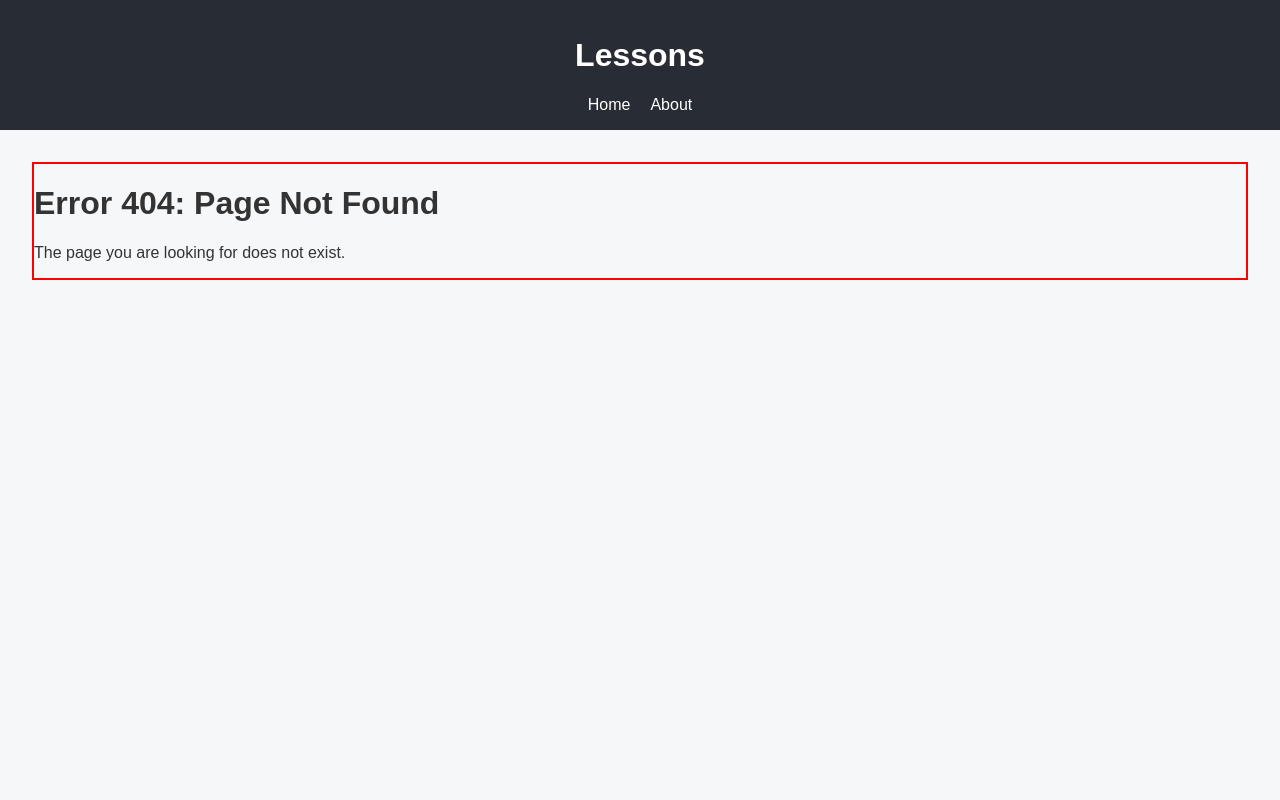
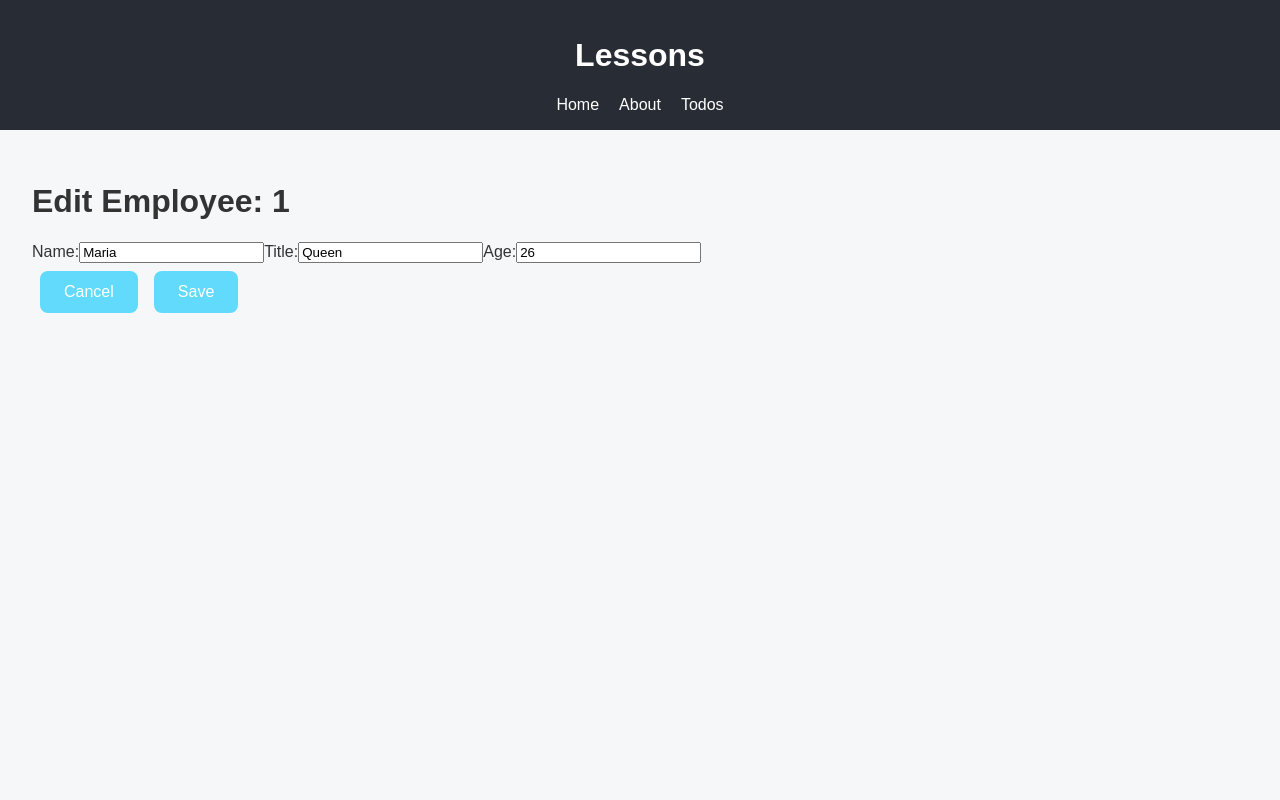
Before and after one commit to Nyukaa/ReactLessons, a React (Vite) app in the folder Lessons/: page /employee/1 in a window 1280 px wide. Before the commit this address had no page. Shown: the top 800 px of the page. Built offline with nearby package versions, Linux system fonts and the light colour scheme; data requests are answered from the project's data file.

Commit message:
Added singlePage logic and Todos component

```diff
--- a/Lessons/src/App.jsx
+++ b/Lessons/src/App.jsx
@@ -6,6 +6,8 @@ import About from "./About";
 import Layout from "./Layout";
 import ErrorPage from "./components/ErrorPage";
 import useCounter from "./hooks/useCounter";
+import Todos from "./components/Todos.jsx";
+import SingleEmployee from "./components/SingleEmployee.jsx";
 function App() {
   const { count, increment, decrement, reset, color } = useCounter();
   const router = createBrowserRouter([
@@ -23,6 +25,8 @@ function App() {
       children: [
         { path: "/", element: <Home /> },
         { path: "/about", element: <About /> },
+        { path: "/todos", element: <Todos /> },
+        { path: "/employee/:id", element: <SingleEmployee /> },
         { path: "*", element: <ErrorPage /> },
       ],
     },
--- a/Lessons/src/Home.jsx
+++ b/Lessons/src/Home.jsx
@@ -1,9 +1,10 @@
 //Martin's version
-import Header from "./components/Header";
-import Footer from "./components/Footer";
+// import Header from "./components/Header";
+// import Footer from "./components/Footer";
 import Person from "./components/Person";
 import Counter from "./components/Counter";
 import CardForm_M from "./components/CardForm_M.jsx";
+
 import "./App.css";
 import useCounter from "./hooks/useCounter";
 import { useEffect, useState } from "react";
@@ -18,10 +19,21 @@ function Home() {
     title: "",
     age: "",
   });
+  const [loading, setLoading] = useState(false);
+  console.log("Component rendered");
   useEffect(() => {
-    axios.get("http://localhost:3001/persons").then((response) => {
-      setPersons(response.data);
-    });
+    setLoading(true);
+    axios
+      .get("http://localhost:3001/persons")
+      .then((response) => {
+        setPersons(response.data);
+      })
+      .catch((error) => {
+        console.error("Error fetching persons:", error);
+      })
+      .finally(() => {
+        setLoading(false);
+      });
   }, []);
   const handleClick = () => {
     const newPerson = {
@@ -60,7 +72,9 @@ function Home() {
 
     setPersons(updatedPersons);
   };
-
+  if (loading) {
+    return <div>Loading...</div>;
+  }
   return (
     <div className="app">
       <div className="counter-container">
--- a/Lessons/src/components/Header.jsx
+++ b/Lessons/src/components/Header.jsx
@@ -7,6 +7,7 @@ function Header() {
       <nav>
         <Link to="/">Home</Link>
         <Link to="/about">About</Link>
+        <Link to="/todos">Todos</Link>
       </nav>
     </header>
   );
--- a/Lessons/src/components/Person.jsx
+++ b/Lessons/src/components/Person.jsx
@@ -1,4 +1,5 @@
 import "../App.css";
+import { useNavigate } from "react-router-dom";
 function Person({
   id,
   name,
@@ -8,6 +9,7 @@ function Person({
   onClickHandler,
   onDeleteHandler,
 }) {
+  const navigate = useNavigate();
   return (
     <div className="person-card">
       <h2>{name}</h2>
@@ -26,6 +28,7 @@ function Person({
           <span>❤️</span> Favourite
         </p>
       )}
+      <button onClick={() => navigate(`/employee/${id}`)}>nav</button>
     </div>
   );
 }
--- /dev/null
+++ b/Lessons/src/components/SingleEmployee.jsx
@@ -0,0 +1,125 @@
+import { useParams } from "react-router-dom";
+import { useState, useEffect } from "react";
+import axios from "axios";
+
+const SingleEmployee = () => {
+  const { id } = useParams();
+  const [person, setPerson] = useState(null);
+  const [loading, setLoading] = useState(true);
+  const [error, setError] = useState(null);
+  const [isEditing, setIsEditing] = useState(true);
+  const [formData, setFormData] = useState({
+    name: person?.name || "",
+    title: person?.title || "",
+    age: person?.age || "",
+  });
+
+  useEffect(() => {
+    if (person) {
+      setFormData({
+        name: person.name,
+        title: person.title,
+        age: person.age,
+      });
+    }
+  }, [person]);
+
+  const handleChange = (e) => {
+    setFormData((prevState) => ({
+      ...prevState,
+      [e.target.name]: e.target.value,
+    }));
+  };
+
+  const toggleEditing = () => {
+    setIsEditing(!isEditing);
+  };
+  useEffect(() => {
+    const fetchPerson = async () => {
+      setLoading(true);
+      setError(null);
+      try {
+        const response = await axios.get(`http://localhost:3001/persons/${id}`);
+        setPerson(response.data);
+      } catch (err) {
+        console.error("Error fetching person:", err);
+        setError("Failed to fetch person");
+      } finally {
+        setLoading(false);
+      }
+    };
+
+    fetchPerson();
+  }, [id]);
+
+  const handleSave = async (e) => {
+    // e.preventDefault();
+    try {
+      const response = await axios.put(
+        `http://localhost:3001/persons/${id}`,
+        formData
+      );
+      setPerson(response.data);
+      setIsEditing(false);
+    } catch (err) {
+      console.error("Error updating person:", err);
+    }
+  };
+  if (loading) return <div>Loading...</div>;
+  if (error) return <div>{error}</div>;
+  if (!person) return <div>No person found</div>;
+  if (isEditing) {
+    return (
+      <div>
+        <h1>Edit Employee: {id}</h1>
+        {/* <form onSubmit={handleSubmit}> */}
+        <form>
+          <label htmlFor="name">Name:</label>
+          <input
+            name="name"
+            type="text"
+            value={formData.name}
+            onChange={handleChange}
+          />
+          <label htmlFor="title">Title:</label>
+          <input
+            name="title"
+            type="text"
+            value={formData.title}
+            onChange={handleChange}
+          />
+          <label htmlFor="age">Age:</label>
+          <input
+            name="age"
+            type="number"
+            value={formData.age}
+            onChange={handleChange}
+          />
+        </form>
+
+        <button onClick={toggleEditing}>Cancel</button>
+        <button onClick={handleSave}>Save</button>
+      </div>
+    );
+  }
+  return (
+    <div>
+      <h1>Single Employee: {id}</h1>
+      <p>
+        <b>Name:</b> {person?.name}
+      </p>
+      <p>
+        <b>Title:</b> {person?.title}
+      </p>
+      <p>
+        <b>Age:</b> {person?.age}
+      </p>
+      <p>
+        <b>Is favorite:</b> {person?.isFavorite ? "Yes" : "No"}
+      </p>
+      <button onClick={toggleEditing}>Edit</button>
+    </div>
+  );
+};
+
+export default SingleEmployee;
--- /dev/null
+++ b/Lessons/src/components/Todos.jsx
@@ -0,0 +1,49 @@
+import axios from "axios";
+import { useEffect, useState } from "react";
+function Todos() {
+  const [todos, setTodos] = useState([]);
+  const [users, setUsers] = useState([]);
+  const [loading, setLoading] = useState(true);
+  const [Error, setError] = useState(null);
+  useEffect(() => {
+    const fetchData = async () => {
+      setError(null);
+      //or we can use 2 useeffect one for todos one for users
+      //or we can use axios.all
+      try {
+        const [todosRes, usersRes] = await Promise.all([
+          axios.get("https://jsonplaceholder.typicode.com/todos"),
+          axios.get("https://jsonplaceholder.typicode.com/users"),
+        ]);
+
+        setTodos(todosRes.data);
+        setUsers(usersRes.data);
+      } catch (err) {
+        console.error("Error fetching data:", err);
+        setError("Failed to fetch data");
+      } finally {
+        setLoading(false);
+      }
+    };
+
+    fetchData();
+  }, []);
+  if (loading) {
+    return <div>Loading...</div>;
+  }
+  return (
+    <div>
+      <h1>Todos</h1>
+      <ul>
+        {todos.map((todo) => (
+          <li key={todo.id}>
+            <strong>{todo.title}</strong> — User{" "}
+            {users.find((user) => user.id === todo.userId)?.name}
+            {todo.completed ? "(Completed)" : "(Pending)"}
+          </li>
+        ))}
+      </ul>
+    </div>
+  );
+}
+export default Todos;
--- a/Lessons/src/db.json
+++ b/Lessons/src/db.json
@@ -1,11 +1,10 @@
 {
   "persons": [
     {
-      "id": "1",
       "name": "Maria",
       "title": "Queen",
-      "age": 24,
-      "isFavorite": true
+      "age": "26",
+      "id": "1"
     },
     {
       "id": "2",
@@ -14,13 +13,12 @@
       "age": 30,
       "isFavorite": false
     },
-
     {
       "id": "5",
-      "name": "Anna DD",
-      "title": "ad",
-      "age": "33",
-      "isFavorite": true
+      "name": "Anna",
+      "title": "Specialist",
+      "age": 30,
+      "isFavorite": false
     }
   ],
   "somepersons": [
```
